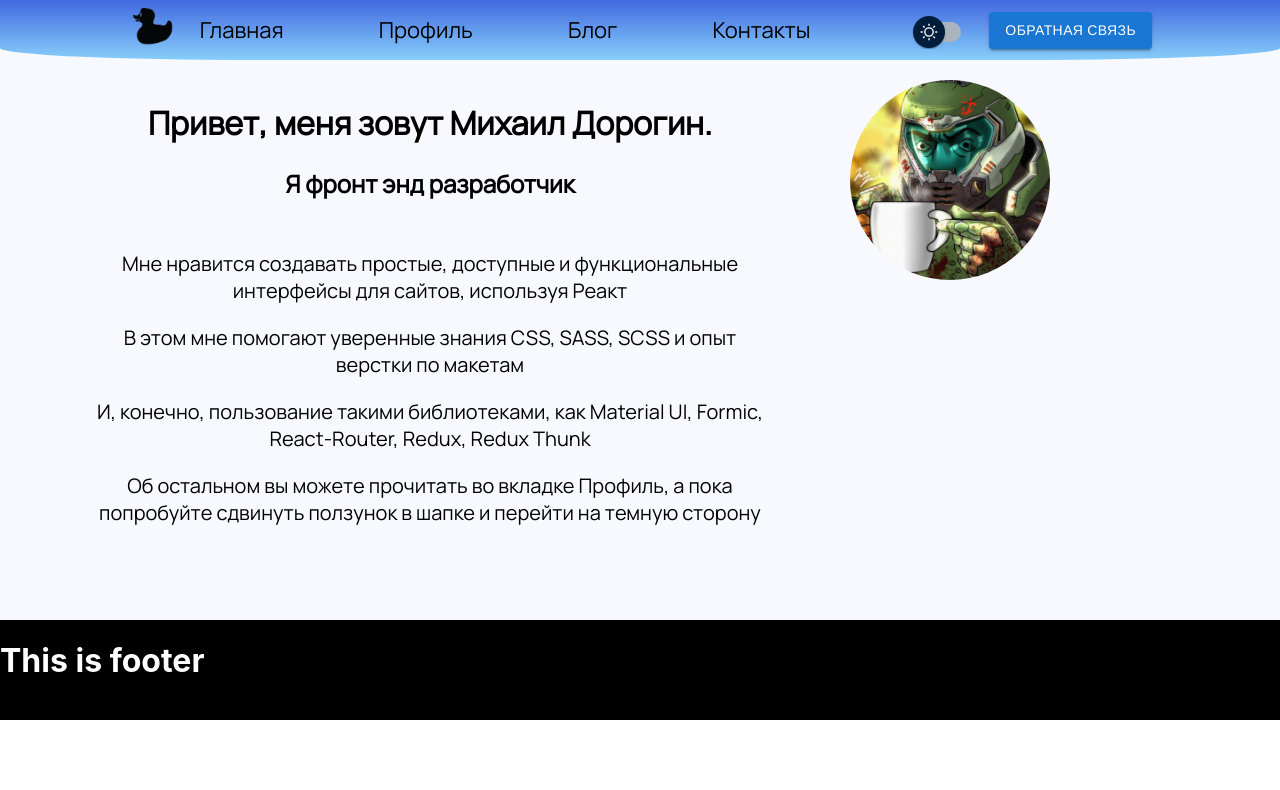
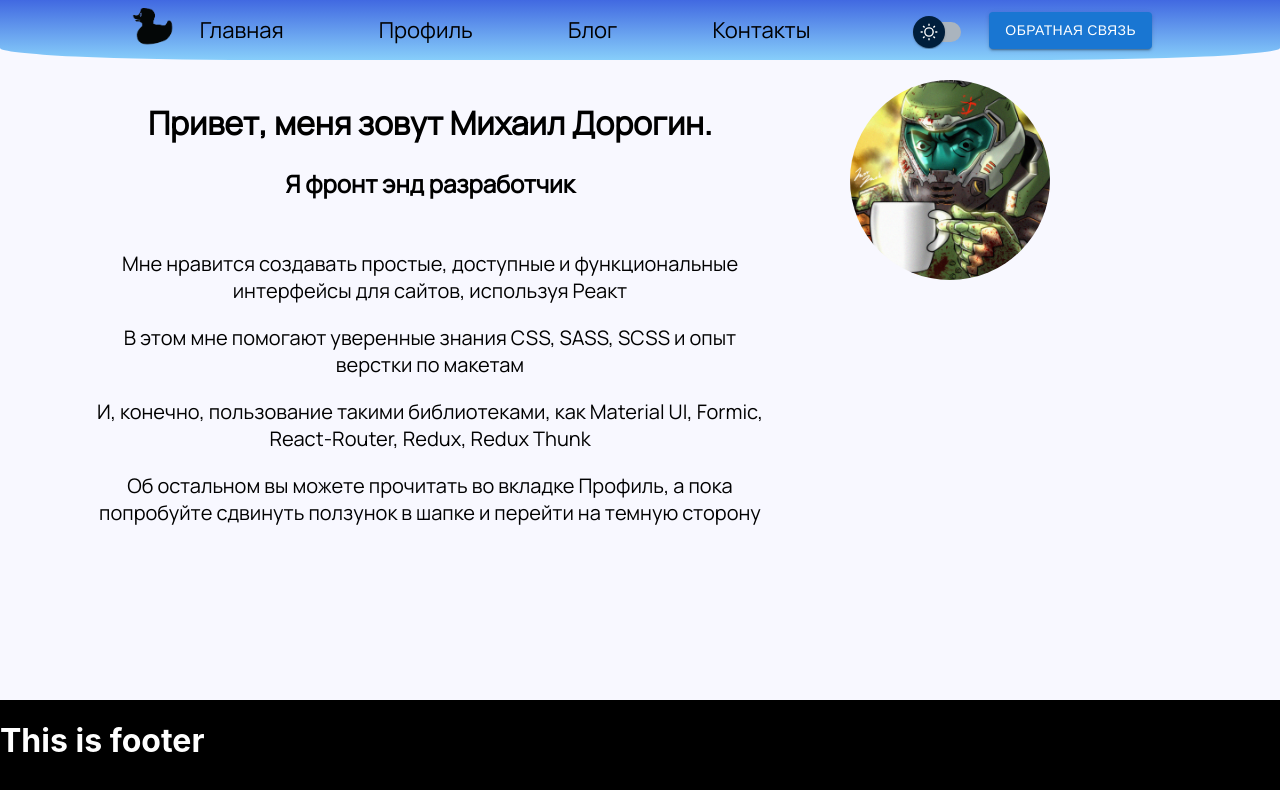
Before and after one commit to Deadduck89/portfolio, a React (Create React App) app: page /main in a window 1280 px wide. Shown: the top 790 px of the page. Built offline with nearby package versions, Linux system fonts and the light colour scheme; a web font is replaced by a local one.

Commit message:
Height 100vh

```diff
--- a/src/App.module.css
+++ b/src/App.module.css
@@ -7,7 +7,7 @@
   margin: 0 auto;
   display: grid;
   width: 100%;
-  min-height: 720px;
+  min-height: 100vh;
   grid-template-areas: "head head" "main main" "footer footer";
   grid-template-rows: 60px 1fr 100px;
   grid-template-columns: 2fr 10fr;
```
